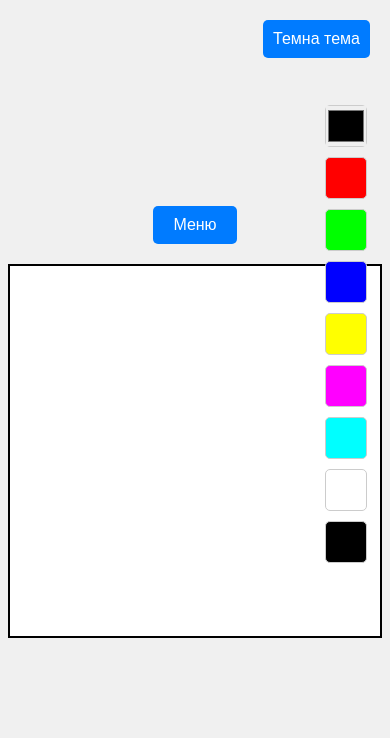
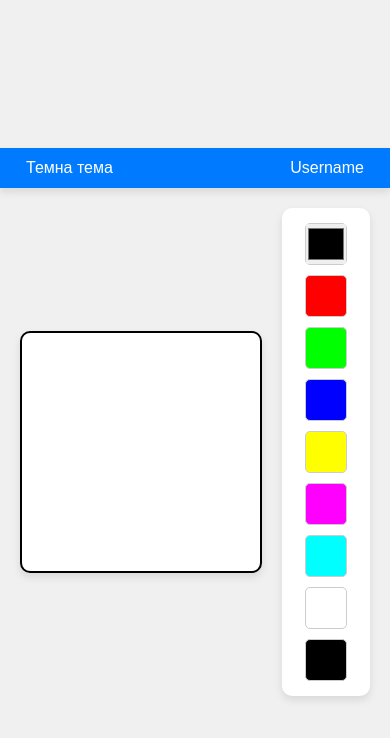
Before and after one commit to ewgerr/Etch-a-Sketch, a website: page public/index.html in a window 390 px wide. Drawn offline with Linux system fonts and the light colour scheme; no server answers.

Commit message:
Brain to new desine for main page

```diff
--- a/public/index.html
+++ b/public/index.html
@@ -6,24 +6,24 @@
     <title>Головна сторінка</title>
     <link rel="stylesheet" href="styles.css">
     <link rel="icon" href="favicon.ico" type="image/x-icon">
+    <link href="https://fonts.googleapis.com/css2?family=Roboto:wght@400;700&display=swap" rel="stylesheet">
 </head>
 <body>
+    <header>
         <button id="themeToggle" class="theme">Перемкнути тему</button>
-
-    <div id="controls">
-        <div class="dropdown">
-            <button class="dropbtn">Меню</button>
+        <nav class="dropdown">
+            <button class="dropbtn" id="usernameButton">Username</button>
             <div class="dropdown-content">
                 <a href="users/login.html">Вхід</a>
                 <a href="users/register.html">Реєстрація</a>
                 <a href="#" id="logoutButton">Вихід</a>
             </div>
-        </div>
-    </div>
+        </nav>
+    </header>
 
+    <main>
         <div id="container"></div>
-
-    <div id="colorPalette">
+        <aside id="colorPalette">
             <div class="color-swatch custom-color">
                 <input type="color" id="customColor" name="customColor" value="#000000">
             </div>
@@ -35,7 +35,8 @@
             <div class="color-swatch" style="background-color: #00ffff;" data-color="#00ffff"></div>
             <div class="color-swatch" style="background-color: #ffffff;" data-color="#ffffff"></div>
             <div class="color-swatch" style="background-color: #000000;" data-color="#000000"></div>
-    </div>
+        </aside>
+    </main>
 
     <script src="users/themeToggle.js"></script>
     <script src="presets.js"></script>
--- a/public/script.js
+++ b/public/script.js
@@ -1,5 +1,6 @@
 document.addEventListener('DOMContentLoaded', () => {
     const logoutButton = document.getElementById('logoutButton');
+    const usernameButton = document.getElementById('usernameButton');
     const colorPicker = document.getElementById('customColor'); // Використовуємо тільки нижній вибір кольору
 
     if (logoutButton) {
@@ -14,10 +15,12 @@ document.addEventListener('DOMContentLoaded', () => {
     fetch('/check-session')
         .then(response => response.json())
         .then(data => {
-            if (!data.loggedIn) {
+            if (data.loggedIn) {
+                usernameButton.textContent = data.username;
+                document.getElementById('logoutButton').style.display = 'block';
+            } else {
+                usernameButton.textContent = 'Username';
                 document.getElementById('logoutButton').style.display = 'none';
-            } else {
-                document.getElementById('logoutButton').style.display = 'block';
             }
 
             const container = document.getElementById('container');
--- a/public/styles.css
+++ b/public/styles.css
@@ -44,146 +44,124 @@ body {
     padding: 20px;
     background-color: var(--background-color);
     color: var(--text-color);
-    font-family: Arial, sans-serif;
+    font-family: 'Roboto', sans-serif;
     box-sizing: border-box;
 }
 
-#controls {
+header {
     display: flex;
-    align-items: center;
-    justify-content: center;
-    gap: 10px;
-    margin-bottom: 20px;
+    justify-content: space-between;
+    width: 100%;
+    padding: 10px 20px;
+    background-color: var(--button-background-color);
+    color: white;
+    box-shadow: 0 4px 8px rgba(0, 0, 0, 0.1);
 }
 
-.user {
-    text-decoration: none;
-    padding: 10px 20px;
+header .theme {
+    background-color: transparent;
+    border: none;
+    color: white;
     font-size: 16px;
-    color: white;
-    background-color: var(--link-background-color);
-    border-radius: 5px;
-    transition: background-color 0.3s ease;
+    cursor: pointer;
+    transition: transform 0.3s ease;
 }
 
-.user:hover {
-    background-color: var(--link-hover-background-color);
+header .theme:hover {
+    transform: scale(1.1);
 }
 
-#container {
-    display: flex;
-    flex-wrap: wrap;
-    width: 90vw;
-    max-width: 960px;
-    aspect-ratio: 1 / 1;
-    border: 2px solid var(--container-border-color);
-    background-color: var(--container-background-color);
+header .dropdown {
+    position: relative;
 }
 
-.cell {
-    box-sizing: border-box;
-    border: 1px solid var(--cell-border-color);
+header .dropbtn {
+    background-color: transparent;
+    border: none;
+    color: white;
+    font-size: 16px;
+    cursor: pointer;
+    transition: transform 0.3s ease;
 }
 
-.cell:hover {
-    transform: scale3d(1.1, 1.1, 1);
-    border: 2px solid var(--cell-hover-border-color);
+header .dropbtn:hover {
+    transform: scale(1.1);
 }
 
-.grid-item {
-    box-sizing: border-box;
-}
-
-.hovered {
-    background-color: var(--hovered-background-color);
-}
-
-@media (max-width: 600px) {
-    #container {
-        width: 95vw;
-    }
-}
-
-.theme {
-    position: absolute;
-    top: 20px;
-    right: 20px;
-    padding: 10px;
-    background-color: var(--button-background-color);
-    color: white;
-    border: none;
-    border-radius: 5px;
-    font-size: 16px;
-    cursor: pointer;
-    transition: background-color 0.3s ease;
-}
-
-.theme:hover {
-    background-color: var(--button-hover-background-color);
-}
-
-.dropdown {
-    position: relative;
-    display: inline-block;
-}
-
-.dropbtn {
-    background-color: var(--button-background-color);
-    color: white;
-    padding: 10px 20px;
-    font-size: 16px;
-    border: none;
-    border-radius: 5px;
-    cursor: pointer;
-    transition: background-color 0.3s ease;
-}
-
-.dropbtn:hover {
-    background-color: var(--button-hover-background-color);
-}
-
-.dropdown-content {
+header .dropdown-content {
     display: none;
     position: absolute;
+    right: 0;
     background-color: var(--input-background-color);
     min-width: 160px;
     box-shadow: 0px 8px 16px 0px rgba(0,0,0,0.2);
     z-index: 1;
     border-radius: 5px;
+    overflow: hidden;
 }
 
-.dropdown-content a {
+header .dropdown-content a {
     color: var(--text-color);
     padding: 12px 16px;
     text-decoration: none;
     display: block;
     transition: background-color 0.3s ease;
 }
-.dropdown-content a:first-child {
-    border-top-left-radius: 5px;
-    border-top-right-radius: 5px;
-}
-.dropdown-content a:last-child {
-    border-bottom-left-radius: 5px;
-    border-bottom-right-radius: 5px;
-}
 
-.dropdown-content a:hover {
+header .dropdown-content a:hover {
     background-color: var(--button-hover-background-color);
     color: white;
 }
 
-.dropdown:hover .dropdown-content {
+header .dropdown:hover .dropdown-content {
     display: block;
+}
+
+main {
+    display: flex;
+    justify-content: center;
+    align-items: center;
+    width: 100%;
+    max-width: 1200px;
+    margin-top: 20px;
+}
+
+#container {
+    display: flex;
+    flex-wrap: wrap;
+    width: 70%;
+    max-width: 800px;
+    aspect-ratio: 1 / 1;
+    border: 2px solid var(--container-border-color);
+    background-color: var(--container-background-color);
+    box-shadow: 0 4px 8px rgba(0, 0, 0, 0.1);
+    border-radius: 10px;
+    overflow: hidden;
+}
+
+.cell {
+    box-sizing: border-box;
+    border: 1px solid var(--cell-border-color);
+    transition: transform 0.3s ease, background-color 0.3s ease;
+}
+
+.cell:hover {
+    transform: scale(1.1);
+    border: 2px solid var(--cell-hover-border-color);
 }
 
 #colorPalette {
     display: flex;
     flex-direction: column;
-    position: absolute;
-    right: 20px;
-    top: 100px;
-    width: 50px;
+    align-items: center;
+    justify-content: center;
+    width: 20%;
+    max-width: 200px;
+    margin-left: 20px;
+    padding: 10px;
+    background-color: var(--container-background-color);
+    box-shadow: 0 4px 8px rgba(0, 0, 0, 0.1);
+    border-radius: 10px;
 }
 
 .color-swatch {
@@ -193,11 +171,12 @@ body {
     cursor: pointer;
     border: 1px solid #ccc;
     border-radius: 5px;
-    transition: transform 0.3s ease;
+    transition: transform 0.3s ease, box-shadow 0.3s ease;
 }
 
 .color-swatch:hover {
     transform: scale(1.2);
+    box-shadow: 0 4px 8px rgba(0, 0, 0, 0.2);
 }
 
 .color-swatch.custom-color {
```
Also changed, not shown: 1 other file. Lines whose indentation alone changed are shown as unchanged.
